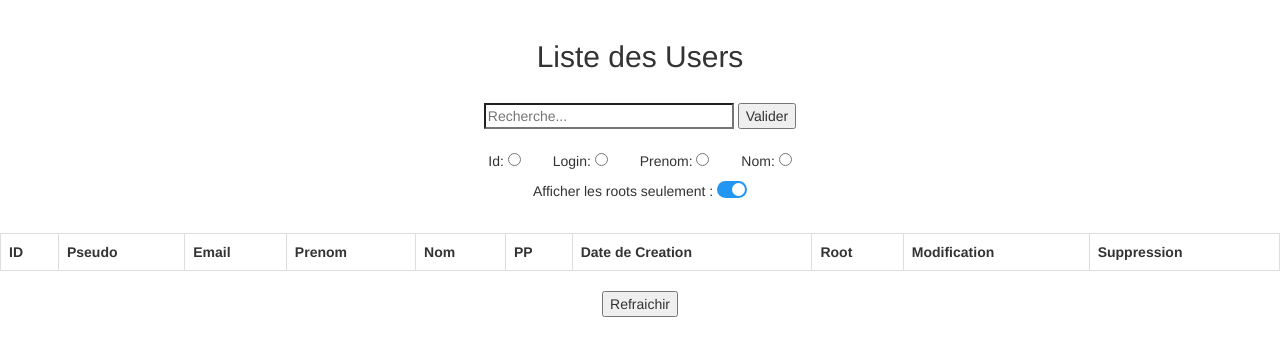
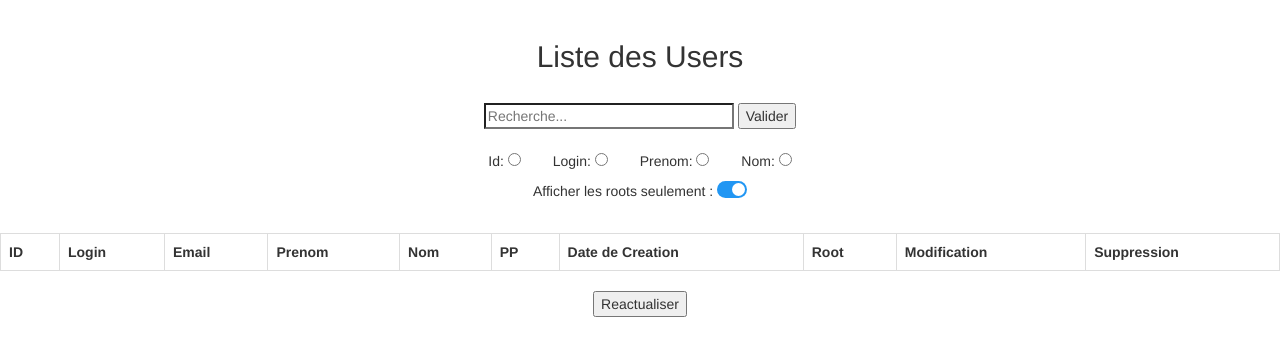
Before and after one commit to Sithi5/Camagru, a PHP site: page /list_users?root=on in a window 1280 px wide. Shown: the part 72-428 px from the top of the page. Run offline with PHP 8.4, Linux system fonts and the light colour scheme; the visitor is signed in with stand-in values (Sample User, id 1); data that the repository does not hold is empty.

Commit message:
mini-changement admin

```diff
--- a/list_users.php
+++ b/list_users.php
@@ -101,7 +101,7 @@
 		<table class="table table-bordered">
 			<tr>
 				<th>ID</th>
-				<th>Pseudo</th>
+				<th>Login</th>
 				<th>Email</th>
 				<th>Prenom</th>
 				<th>Nom</th>
@@ -163,6 +163,6 @@
 					</tr>
 				<?php } ?>
 		</table>
-		<center><form action="list_users"><button type="submit">Refraichir</button></center>
+		<center><form action="list_users"><button type="submit">Reactualiser</button></center>
 	</body>
 </html>
```
